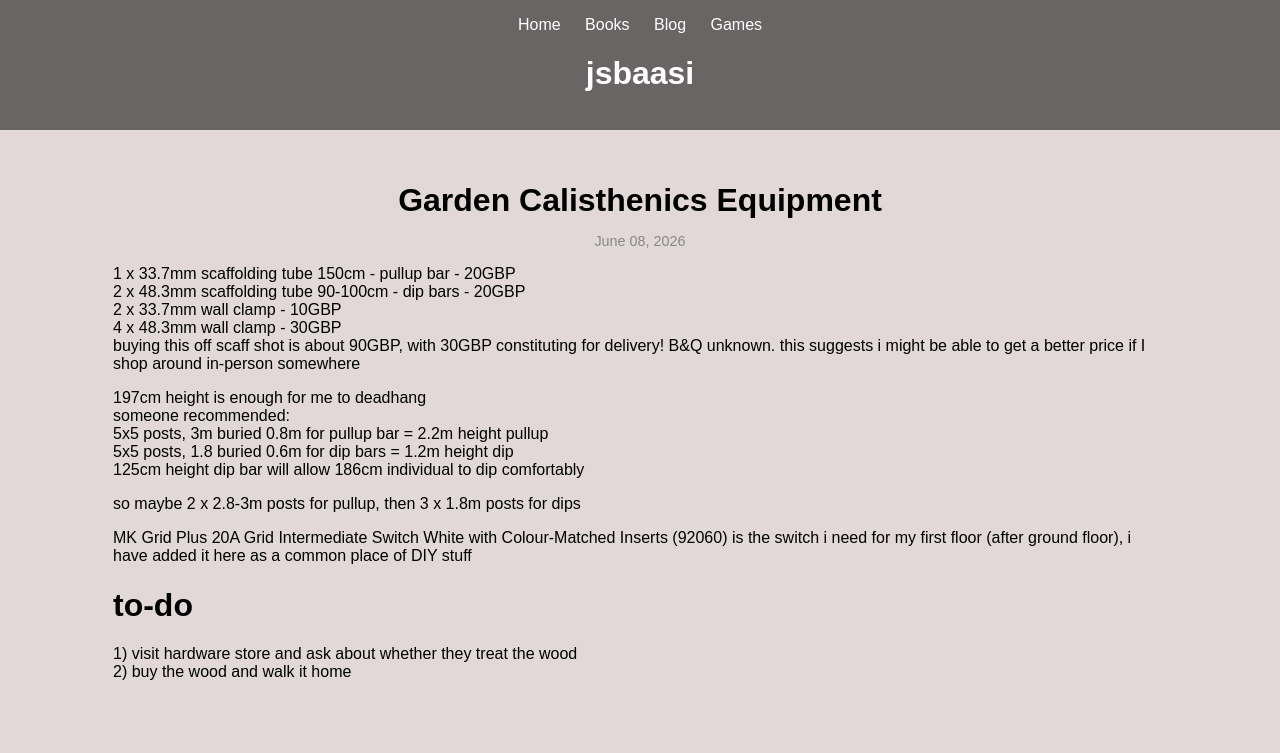
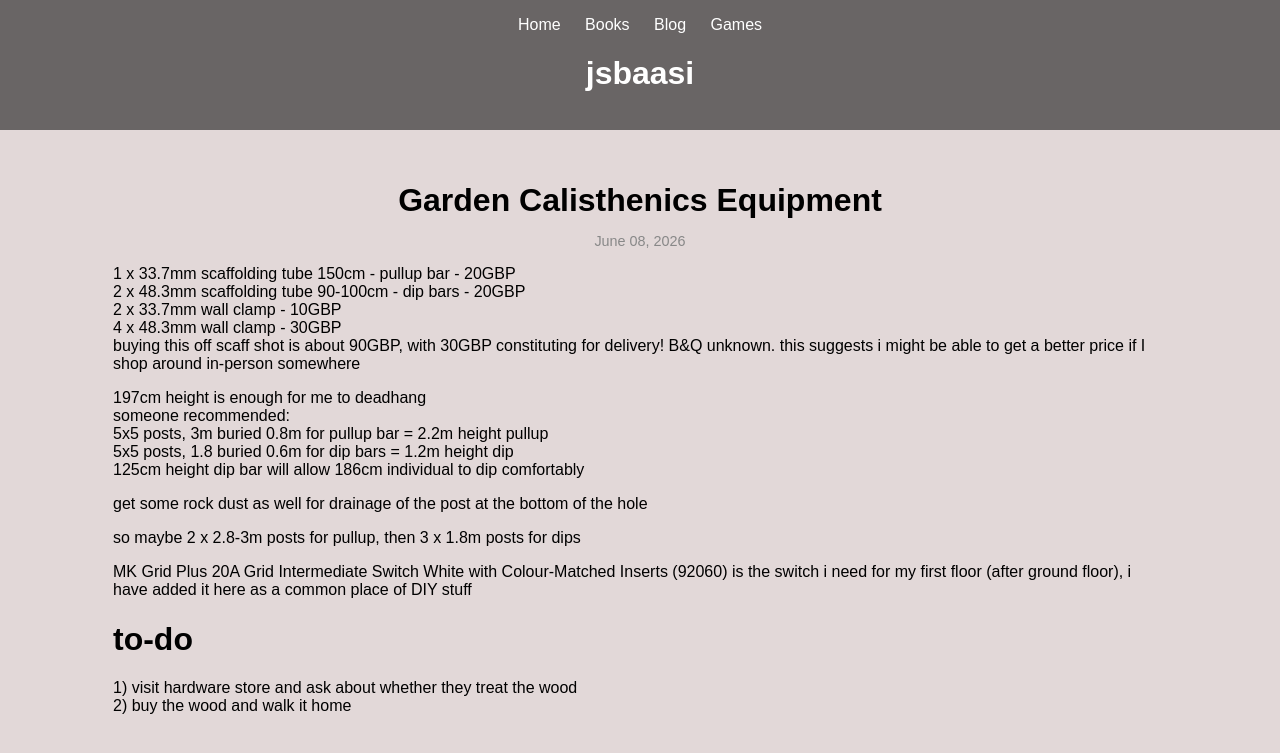
Before and after one commit to jsbaasi/jsbaasi.github.io, a Jekyll site: the page built from _posts/2026-06-08-garden-calisthenics-equipment.md, in a window 1280 px wide. Shown: the top 753 px of the page. Built offline with Jekyll 4.4.1, drawn with Linux system fonts in a browser that asks for light colours.

Commit message:
vault backup: 2026-07-08 16:33:24

```diff
--- a/_posts/2026-06-08-garden-calisthenics-equipment.md
+++ b/_posts/2026-06-08-garden-calisthenics-equipment.md
@@ -17,6 +17,8 @@ someone recommended:
 5x5 posts, 1.8 buried 0.6m for dip bars = 1.2m height dip
 125cm height dip bar will allow 186cm individual to dip comfortably
 
+get some rock dust as well for drainage of the post at the bottom of the hole
+
 so maybe 2 x 2.8-3m posts for pullup, then 3 x 1.8m posts for dips
 
 MK Grid Plus 20A Grid Intermediate Switch White with Colour-Matched Inserts (92060) is the switch i need for my first floor (after ground floor), i have added it here as a common place of DIY stuff
```
